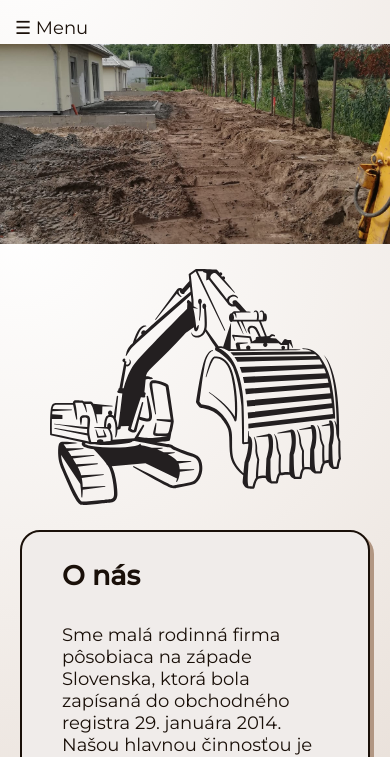
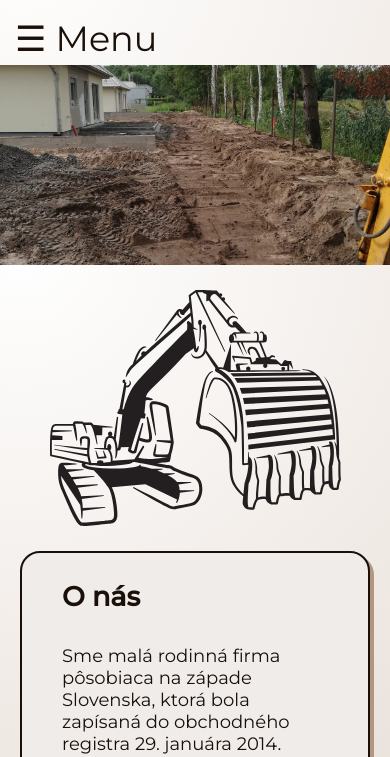
Before and after one commit to SabinaJarabkova/VEDESsro, an Eleventy site: page index.html in a window 390 px wide. Shown: the part 87-844 px from the top of the page. Built offline with nearby package versions, Linux system fonts and the light colour scheme; Eleventy itself is replaced by a stand-in of ours; files that its build step writes are made by us from their sources; a script that the page names is missing.

Commit message:
hamburger menu zvacsenie velkosti

```diff
--- a/css/style.scss
+++ b/css/style.scss
@@ -127,6 +127,7 @@ body {
 
 	&__toggler {
 		cursor: pointer;
+    font-size: 35px;;
 
 		@media screen and (min-width: 900px) {
 			display: none;
```
Also changed, not shown: css/style.css, 1 other file.
